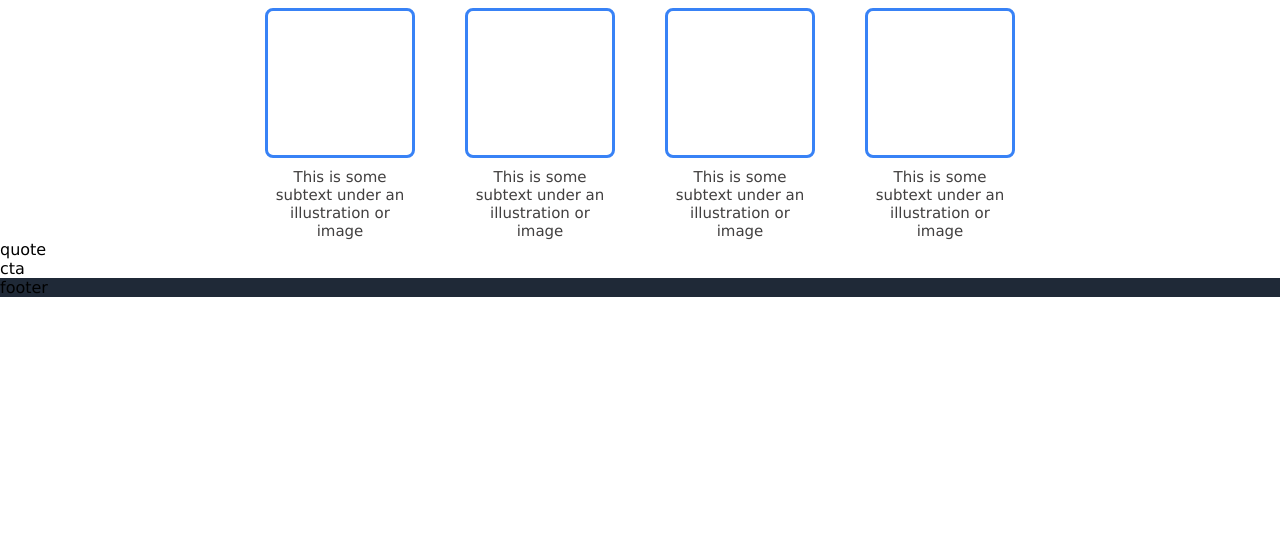
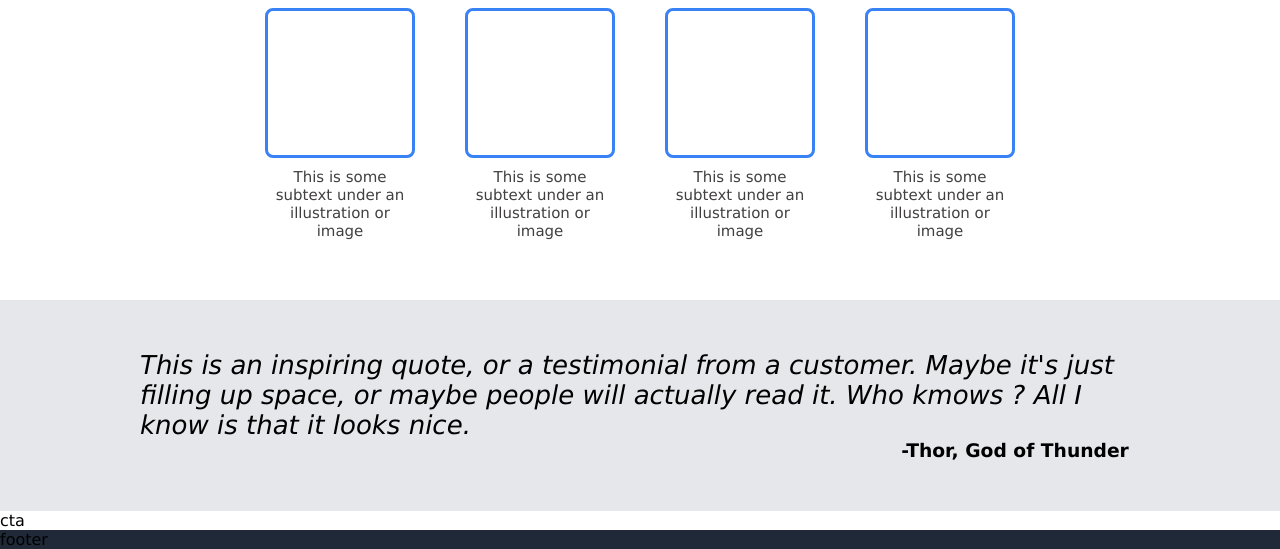
Before and after one commit to AlexandreGNT/Landing-Page, a plain HTML site: page index.html in a window 1280 px wide. Shown: the part 580-1129 px from the top of the page. Before the commit the page ends 877 px from the top, so only its background shows below. Drawn offline with Linux system fonts and the light colour scheme.

Commit message:
Quote done

```diff
--- a/index.html
+++ b/index.html
@@ -69,7 +69,13 @@
        </div> <!-- end carousel-->
     </div>
     <div class="quote">
-        quote
+        <p>
+            This is an inspiring quote, or a testimonial from
+            a customer. Maybe it's just filling up space, or maybe
+            people will actually read it. Who kmows ? All I know
+            is that it looks nice.
+        </p>
+        <h3>-Thor, God of Thunder</h3>
     </div>
     <div class="cta">
         cta
--- a/style.css
+++ b/style.css
@@ -73,6 +73,7 @@
 }
 .information{
     margin-top: 40px;
+    margin-bottom: 60px;
     display: flex;
     flex-direction: column;
     align-items: center;
@@ -101,3 +102,18 @@
     opacity: 0.9;
     width: 150px;
 }
+.quote{
+    background-color: #e5e7eb;
+    display: flex;
+    flex-direction: column;
+    align-items: center;
+    padding: 50px 0px ;
+}
+.quote p{
+    width: 1000px;
+    font-size: 26px;
+    font-style: italic;
+}
+.quote h3{
+    margin-left: 750px;
+}
```
